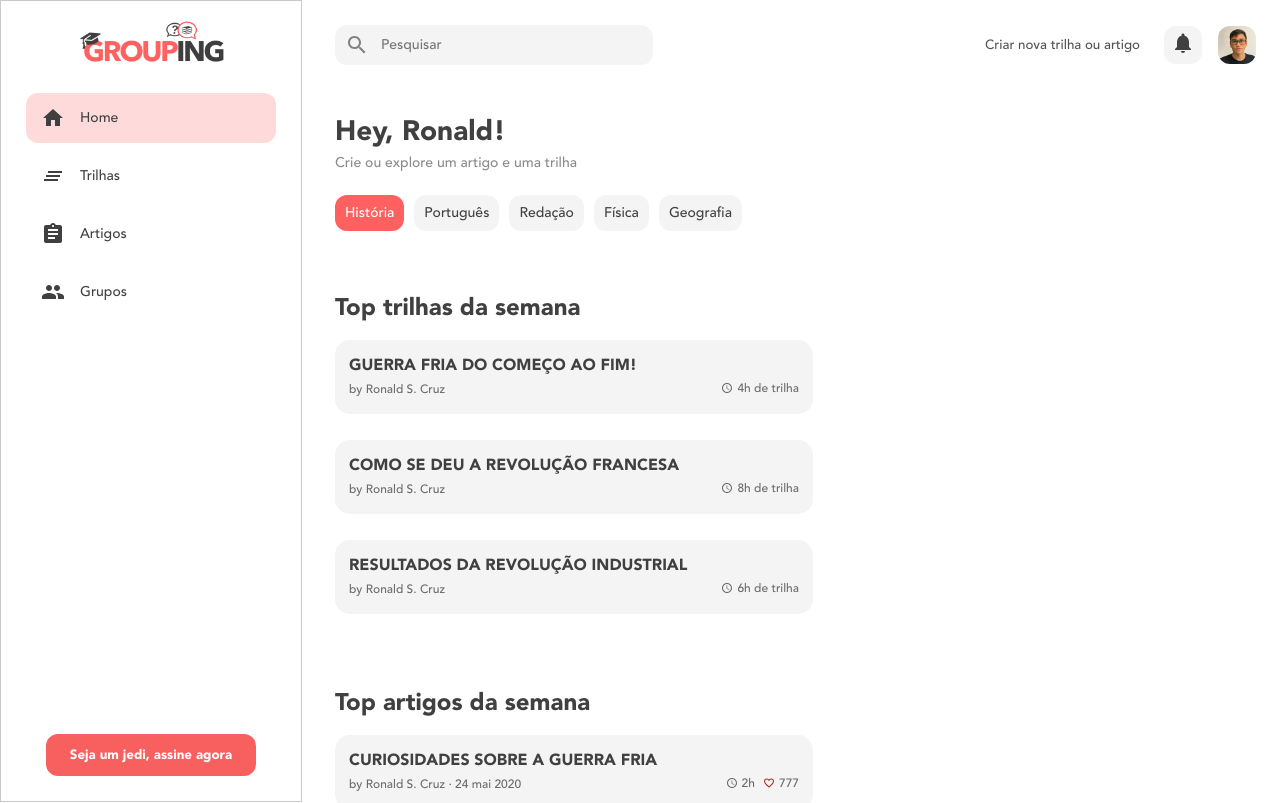
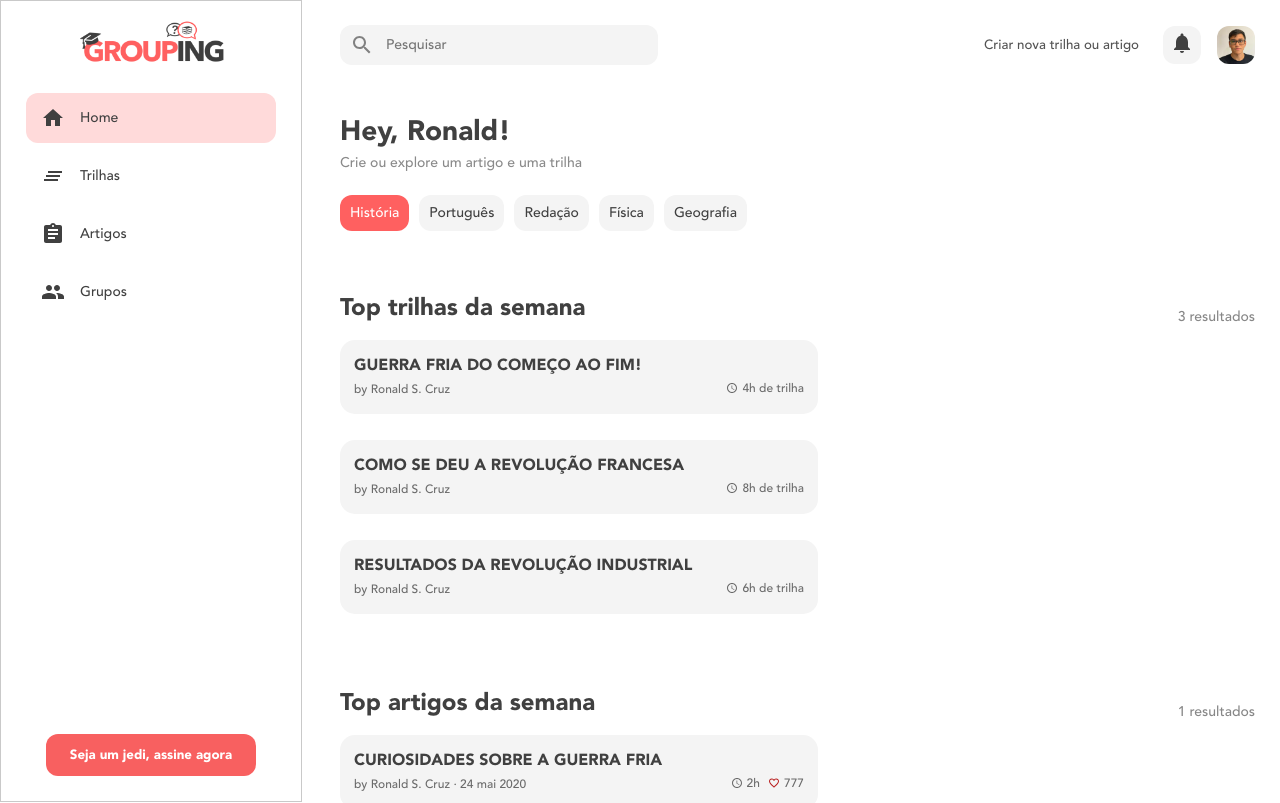
Before and after one commit to ronaldscruz/grouping, a React (Create React App) app: page /dashboard in a window 1280 px wide. Shown: the top 803 px of the page. Built offline with nearby package versions, Linux system fonts and the light colour scheme.

Commit message:
Done dashboard

```diff
--- a/src/components/AuthenticatedTopBar/styles.css
+++ b/src/components/AuthenticatedTopBar/styles.css
@@ -3,7 +3,7 @@
   flex-direction: row;
   justify-content: space-between;
   align-items: center;
-  padding: 24px 24px 24px 0;
+  padding: 24px 0;
   margin-bottom: 26px;
 }
 
--- a/src/index.css
+++ b/src/index.css
@@ -28,5 +28,6 @@ body {
 }
 
 .__consider-sidebar {
-  margin-left: 335px;
+  margin-left: 315px;
+  padding: 0 25px;
 }
--- a/src/pages/Dashboard/ContentPreviewCard/index.jsx
+++ b/src/pages/Dashboard/ContentPreviewCard/index.jsx
@@ -1,9 +1,19 @@
 import React from "react";
 import "./styles.css";
 
+import { useHistory } from "react-router-dom";
+
 import { QueryBuilder, FavoriteBorder } from "@material-ui/icons";
 
-function ContentPreviewCard({ type, title, author, date, duration, likes }) {
+function ContentPreviewCard({
+  id,
+  type,
+  title,
+  author,
+  date,
+  duration,
+  likes,
+}) {
   function formatDate(date) {
     const monthsMap = [
       "jan",
@@ -27,12 +37,20 @@ function ContentPreviewCard({ type, title, author, date, duration, likes }) {
     return `${day} ${month} ${year}`;
   }
 
+  const history = useHistory();
+
   const isArticle = type === "article";
 
   return (
     <article className="content-preview-card">
       <div className="card-left-content">
-        <h1 className="content-title"> {title.toUpperCase()} </h1>
+        <h1
+          className="content-title"
+          onClick={() => history.push(`${type}/${id}`)}
+        >
+          {" "}
+          {title.toUpperCase()}{" "}
+        </h1>
         <span className="content-author">
           {" "}
           by {author} {isArticle && `· ${formatDate(new Date(date))}`}{" "}
--- a/src/pages/Dashboard/ContentPreviewCard/styles.css
+++ b/src/pages/Dashboard/ContentPreviewCard/styles.css
@@ -15,10 +15,16 @@
 }
 
 .content-title {
+  cursor: pointer;
   font-size: 16px;
   font-weight: bold;
   color: #404040;
   margin: 0 0 7px;
+  transition: all 0.1s ease;
+}
+
+.content-title:hover {
+  color: #1a1a1a;
 }
 
 .content-author,
--- a/src/pages/Dashboard/DashboardSection/index.jsx
+++ b/src/pages/Dashboard/DashboardSection/index.jsx
@@ -6,11 +6,17 @@ import ContentPreviewCard from "../ContentPreviewCard";
 function DashboardSection({ title, articles, roadmaps }) {
   return (
     <section className="dashboard-section">
-      <h1 className="dashboard-section-title"> {title} </h1>
+      <div className="title-and-results">
+        <h1 className="dashboard-section-title"> {title} </h1>
+        <span className="results-quantity">
+          {articles?.length || roadmaps?.length} resultados
+        </span>
+      </div>
       {articles?.length > 0 &&
         articles.map((a) => (
           <div className="content-card-dashboard">
             <ContentPreviewCard
+              id={a.id}
               key={"article-" + a.id}
               type="article"
               title={a.title}
@@ -26,6 +32,7 @@ function DashboardSection({ title, articles, roadmaps }) {
         roadmaps.map((r) => (
           <div className="content-card-dashboard">
             <ContentPreviewCard
+              id={r.id}
               key={"roadmap-" + r.id}
               type="roadmap"
               title={r.title}
--- a/src/pages/Dashboard/DashboardSection/styles.css
+++ b/src/pages/Dashboard/DashboardSection/styles.css
@@ -1,5 +1,11 @@
 .dashboard-section {
   margin-bottom: 50px;
+}
+
+.title-and-results {
+  display: flex;
+  justify-content: space-between;
+  align-items: center;
 }
 
 .dashboard-section-title {
@@ -7,6 +13,11 @@
   margin: 0 0 16px;
 }
 
+.results-quantity {
+  font-size: 14px;
+  color: #878787;
+}
+
 .content-card-dashboard {
   display: inline-block;
   margin: 0 26px 26px 0;
```
